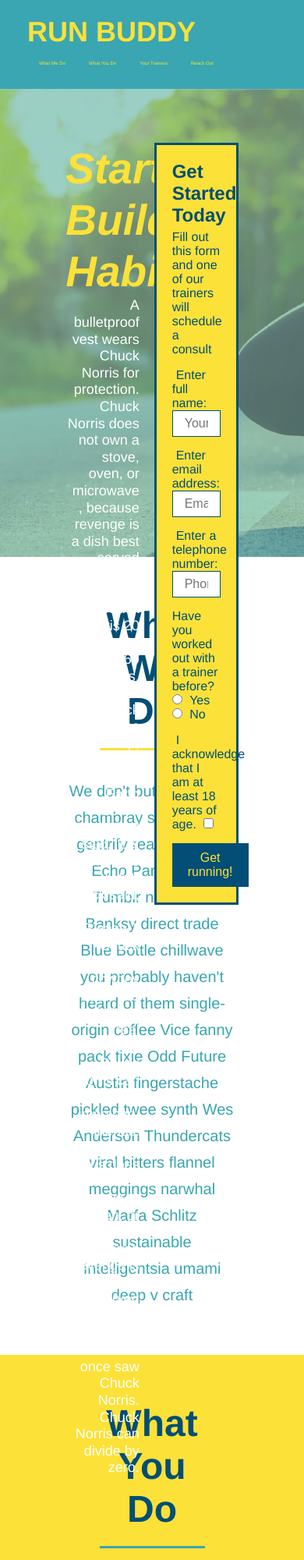
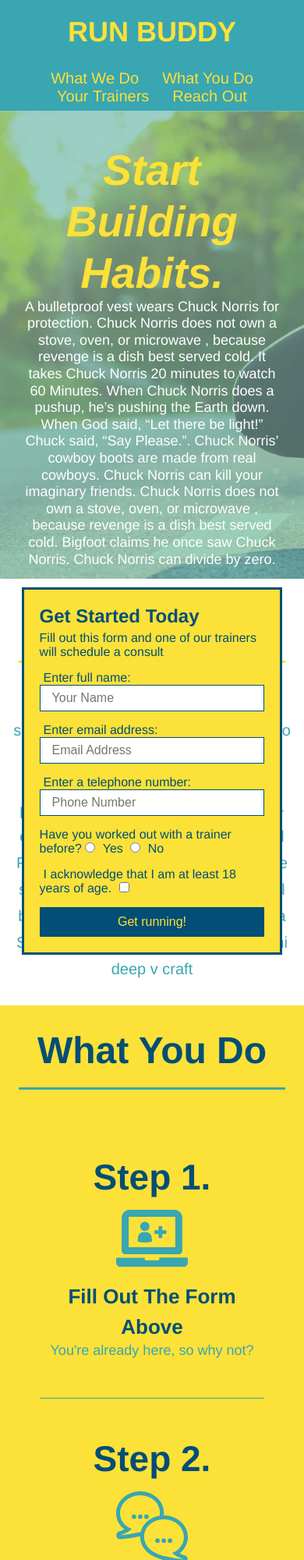
Before and after one commit to JFlo1981/run-buddy, a plain HTML site: page index.html in a window 390 px wide. Shown: the top 2000 px of the page at 78% size. Drawn offline with Linux system fonts and the light colour scheme.

Commit message:
media queries updated

```diff
--- a/assets/css/style.css
+++ b/assets/css/style.css
@@ -345,15 +345,112 @@ section {
 /* MEDIA QUERY FOR SMALLER DESKTOP SCREENS AND SMALLER */
 @media screen and (max-width: 980px) {
 
+    header {
+       padding-bottom: 0;
+       justify-content: center;
+   }
+
+   header h1 {
+       width: 100%;
+       text-align: center;
+   }
+
+   header nav ul {
+       margin-top: 20px;
+       width: 100%;
+       justify-content: center;
+   }
+
+   header nav ul li a {
+       font-size: 20px;
+   }
+
+   footer h2, footer div {
+       text-align: center;
+       width: 100%;
+   }
+
+   .hero-cta, .hero-form {
+       width: 100%;
+   }
+
+   .hero-cta {
+       text-align: center;
+   }
+
+   .section-title {
+       width: 80%;
+   }
+
+   .trainer {
+       flex: 0 70%;
+   }
+
+   .contact-info iframe {
+       flex: 1 100%;
+   }
   }
 
   /* MEDIA QUERY FOR TABLETS AND SMALLER */
   @media screen and (max-width: 768px) {
 
+    section {
+       padding: 30px 15px;
+   }
+
+   .step h3 {
+       flex 1 100%;
+       text-align: center;
+   }
+
+   .step-info {
+       flex: 2 100%;
+       text-align: center;
+       justify-content: center;
+   }
+
+   .step-img {
+       flex: 0 32%;
+       margin-right: 0;
+       margin-top: 15px;
+       margin-bottom: 15px;
+   }
+
+   .step-text {
+       flex: 100%;
+   }
 
   }
 
   /* MEDIA QUERY FOR MOBILE PHONES AND SMALLER */
   @media screen and (max-width: 575px) {
 
+    .hero-form button {
+        width: 100%;
+      }
+
+      .section-title {
+        width: 95%;
+      }
+
+      .intro p {
+        width: 100%;
+      }
+
+      .trainer {
+        flex: 0 100%;
+      }
+
+      .contact-info {
+        text-align: center;
+      }
+
+      .contact-info > * {
+        flex: 0 100%;
+      }
+
+      .contact-form {
+          order: 3;
+      }
+
   }
```
